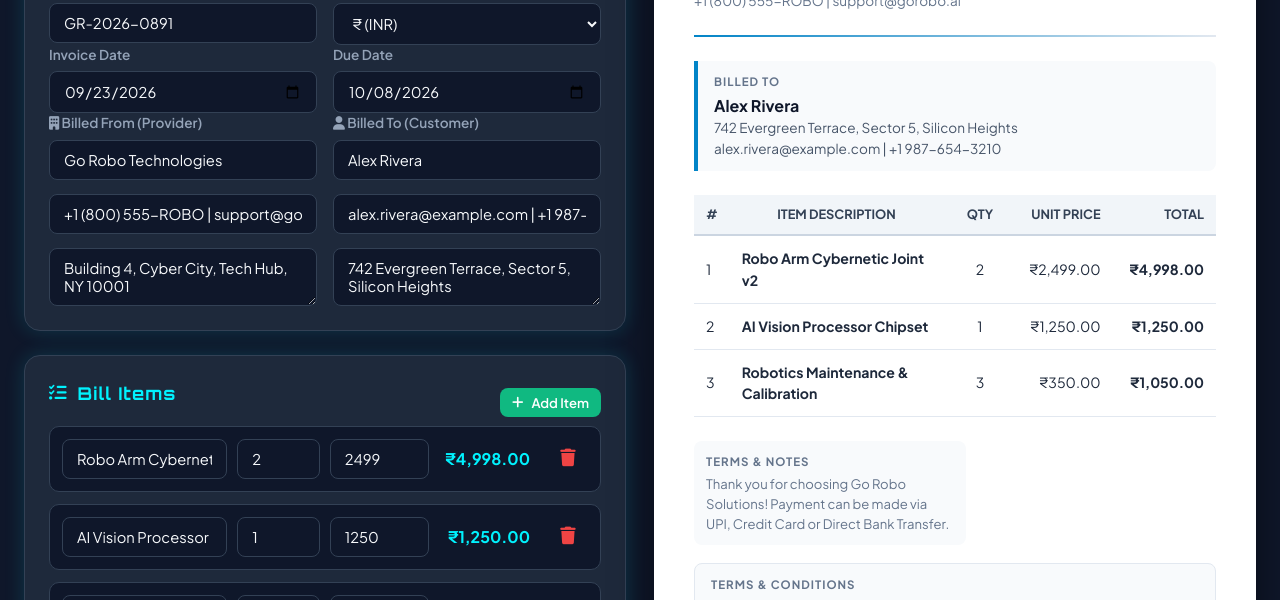
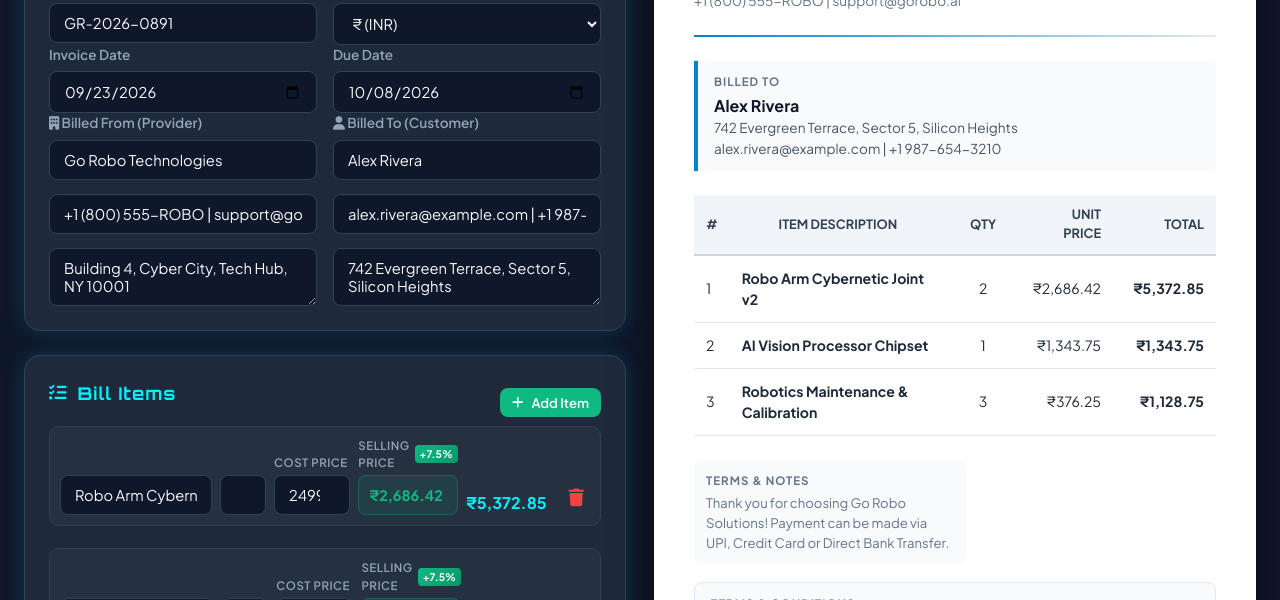
Before and after one commit to sanjaykannan2007-max/gorobobill, a website: page index.html in a window 1280 px wide. Shown: the part 336-936 px from the top of the page. Drawn offline with Linux system fonts and the light colour scheme; no server answers.

Commit message:
Add cost price input with auto 7.5% profit selling price - cost price hidden from bill

```diff
--- a/app.js
+++ b/app.js
@@ -152,11 +152,19 @@ document.addEventListener('DOMContentLoaded', () => {
   invoiceDateInput.value = today;
   dueDateInput.value = due;
 
-  // Initialize Default Sample Items
+  // Profit Multiplier: 7.5% markup
+  const PROFIT_MULTIPLIER = 1.075;
+
+  // Helper: calculate selling price from cost price
+  function sellingPrice(costPrice) {
+    return (costPrice || 0) * PROFIT_MULTIPLIER;
+  }
+
+  // Initialize Default Sample Items (costPrice = cost, price auto-calculated)
   const sampleItems = [
-    { name: 'Robo Arm Cybernetic Joint v2', qty: 2, price: 2499.00 },
-    { name: 'AI Vision Processor Chipset', qty: 1, price: 1250.00 },
-    { name: 'Robotics Maintenance & Calibration', qty: 3, price: 350.00 }
+    { name: 'Robo Arm Cybernetic Joint v2', qty: 2, costPrice: 2499.00 },
+    { name: 'AI Vision Processor Chipset', qty: 1, costPrice: 1250.00 },
+    { name: 'Robotics Maintenance & Calibration', qty: 3, costPrice: 350.00 }
   ];
 
   // Helper: Format Currency
@@ -178,19 +186,28 @@ document.addEventListener('DOMContentLoaded', () => {
     renderPreview();
   }
 
-  // Render Form Items Row
+  // Render Form Items Row (costPrice input → selling price auto-calculated, only selling shown on bill)
   function renderItemRows() {
     itemsEditorList.innerHTML = '';
     items.forEach((item, index) => {
       const row = document.createElement('div');
-      row.className = 'item-row';
-      const itemTotal = (item.qty || 0) * (item.price || 0);
+      row.className = 'item-row item-row-extended';
+      const cost = item.costPrice || 0;
+      const sell = sellingPrice(cost);
+      const rowTotal = (item.qty || 0) * sell;
 
       row.innerHTML = `
         <input type="text" class="form-control item-name-input" placeholder="Item Name" value="${item.name || ''}" data-index="${index}">
         <input type="number" class="form-control item-qty-input" placeholder="Qty" min="1" value="${item.qty ?? 1}" data-index="${index}">
-        <input type="number" class="form-control item-price-input" placeholder="Price" min="0" step="0.01" value="${item.price ?? 0}" data-index="${index}">
-        <div class="item-row-total">${formatMoney(itemTotal)}</div>
+        <div class="item-cost-group">
+          <label class="item-sub-label">Cost Price</label>
+          <input type="number" class="form-control item-cost-input" placeholder="Cost" min="0" step="0.01" value="${cost}" data-index="${index}">
+        </div>
+        <div class="item-sell-group">
+          <label class="item-sub-label">Selling Price <span class="profit-tag">+7.5%</span></label>
+          <div class="item-sell-display">${formatMoney(sell)}</div>
+        </div>
+        <div class="item-row-total">${formatMoney(rowTotal)}</div>
         <button type="button" class="btn-remove-item" data-index="${index}" title="Remove Item">
           <i class="fa-solid fa-trash"></i>
         </button>
@@ -216,10 +233,10 @@ document.addEventListener('DOMContentLoaded', () => {
       });
     });
 
-    document.querySelectorAll('.item-price-input').forEach(input => {
+    document.querySelectorAll('.item-cost-input').forEach(input => {
       input.addEventListener('input', (e) => {
         const idx = e.target.dataset.index;
-        items[idx].price = parseFloat(e.target.value) || 0;
+        items[idx].costPrice = parseFloat(e.target.value) || 0;
         updateItemRowTotal(idx);
         renderPreview();
       });
@@ -239,9 +256,14 @@ document.addEventListener('DOMContentLoaded', () => {
     const rows = itemsEditorList.querySelectorAll('.item-row');
     if (rows[index]) {
       const item = items[index];
-      const itemTotal = (item.qty || 0) * (item.price || 0);
+      const sell = sellingPrice(item.costPrice || 0);
+      const rowTotal = (item.qty || 0) * sell;
+      // Update sell price display
+      const sellEl = rows[index].querySelector('.item-sell-display');
+      if (sellEl) sellEl.textContent = formatMoney(sell);
+      // Update row total
       const totalEl = rows[index].querySelector('.item-row-total');
-      if (totalEl) totalEl.textContent = formatMoney(itemTotal);
+      if (totalEl) totalEl.textContent = formatMoney(rowTotal);
     }
   }
 
@@ -277,7 +299,9 @@ document.addEventListener('DOMContentLoaded', () => {
       `;
     } else {
       items.forEach((item, idx) => {
-        const lineTotal = (item.qty || 0) * (item.price || 0);
+        // Bill always uses SELLING price (cost price never shown on bill)
+        const sell = sellingPrice(item.costPrice || 0);
+        const lineTotal = (item.qty || 0) * sell;
         subtotal += lineTotal;
 
         const tr = document.createElement('tr');
@@ -285,7 +309,7 @@ document.addEventListener('DOMContentLoaded', () => {
           <td>${idx + 1}</td>
           <td><strong>${escapeHtml(item.name || 'Unnamed Item')}</strong></td>
           <td style="text-align: center;">${item.qty || 0}</td>
-          <td style="text-align: right;">${formatMoney(item.price || 0)}</td>
+          <td style="text-align: right;">${formatMoney(sell)}</td>
           <td style="text-align: right;"><strong>${formatMoney(lineTotal)}</strong></td>
         `;
         prevItemsBody.appendChild(tr);
--- a/style.css
+++ b/style.css
@@ -759,3 +759,59 @@ select.form-control {
     position: static;
   }
 }
+
+/* =============================================
+   Cost Price / Selling Price Item Row Styles
+   ============================================= */
+.item-row-extended {
+  display: grid;
+  grid-template-columns: 2fr 0.6fr 1fr 1fr 1fr auto;
+  gap: 8px;
+  align-items: end;
+  padding: 10px;
+  background: rgba(255,255,255,0.03);
+  border: 1px solid var(--border-color);
+  border-radius: 10px;
+  margin-bottom: 10px;
+}
+
+.item-cost-group,
+.item-sell-group {
+  display: flex;
+  flex-direction: column;
+  gap: 4px;
+}
+
+.item-sub-label {
+  font-size: 0.72rem;
+  color: var(--text-muted);
+  font-weight: 600;
+  text-transform: uppercase;
+  letter-spacing: 0.5px;
+  display: flex;
+  align-items: center;
+  gap: 5px;
+}
+
+.profit-tag {
+  background: linear-gradient(135deg, #10b981, #059669);
+  color: #fff;
+  font-size: 0.65rem;
+  font-weight: 700;
+  padding: 1px 5px;
+  border-radius: 4px;
+  letter-spacing: 0;
+}
+
+.item-sell-display {
+  background: rgba(16, 185, 129, 0.1);
+  border: 1px solid rgba(16, 185, 129, 0.3);
+  color: #10b981;
+  font-weight: 700;
+  font-size: 0.9rem;
+  padding: 8px 10px;
+  border-radius: 8px;
+  min-height: 40px;
+  display: flex;
+  align-items: center;
+}
```
